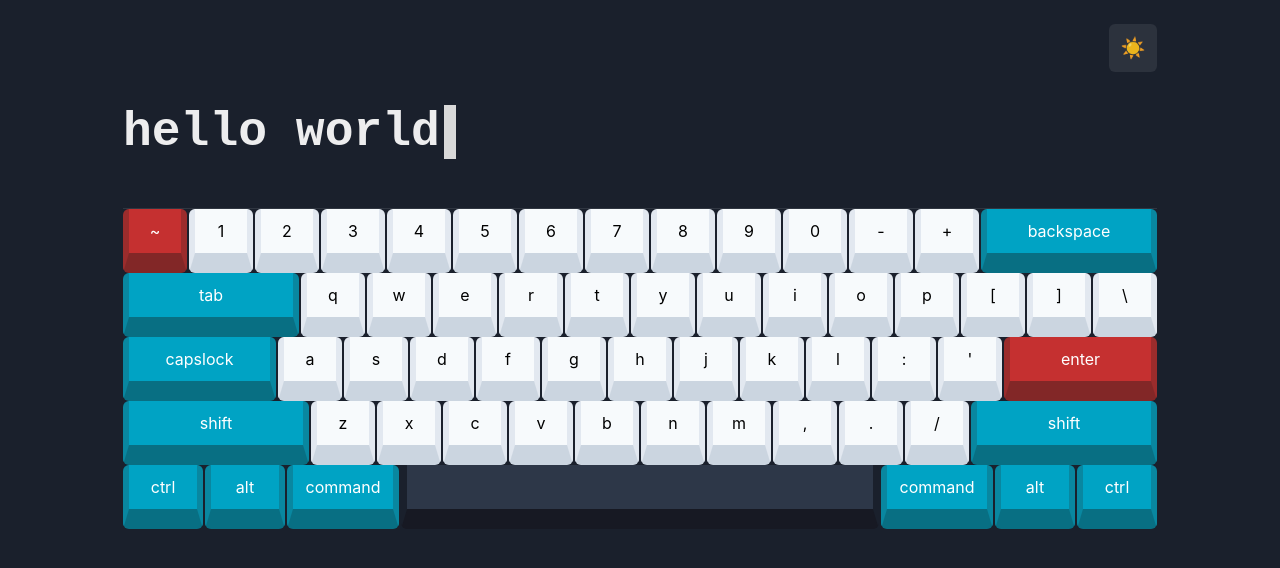
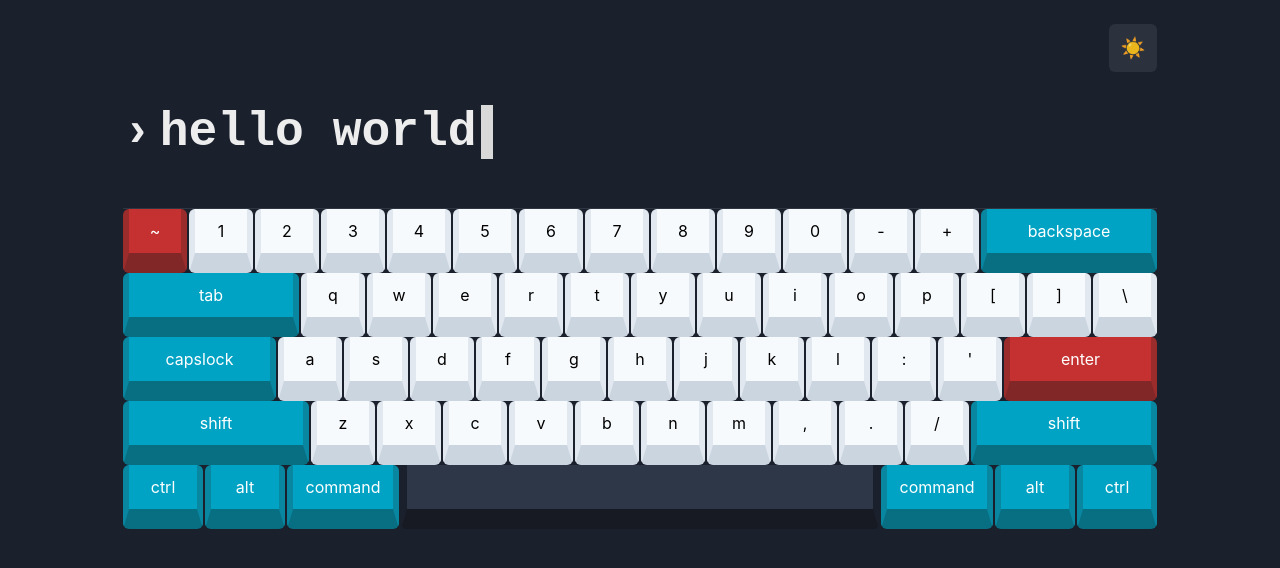
Before and after one commit to smartcrash/virtual-keyboard, a React (Vite) app: page / in a window 1280 px wide. Shown: the top 568 px of the page. Built offline with nearby package versions, Linux system fonts and the light colour scheme; no server answers.

Commit message:
Add chevron to simulate command line

```diff
--- a/src/App.tsx
+++ b/src/App.tsx
@@ -95,6 +95,10 @@ function App() {
           whiteSpace={"pre-wrap"}
           paddingRight={1}
           animation={`${cursor} infinite 800ms linear`}
+          _before={{
+            content: "'›'",
+            mr: 2,
+          }}
         >
           {text}
         </Text>
```
